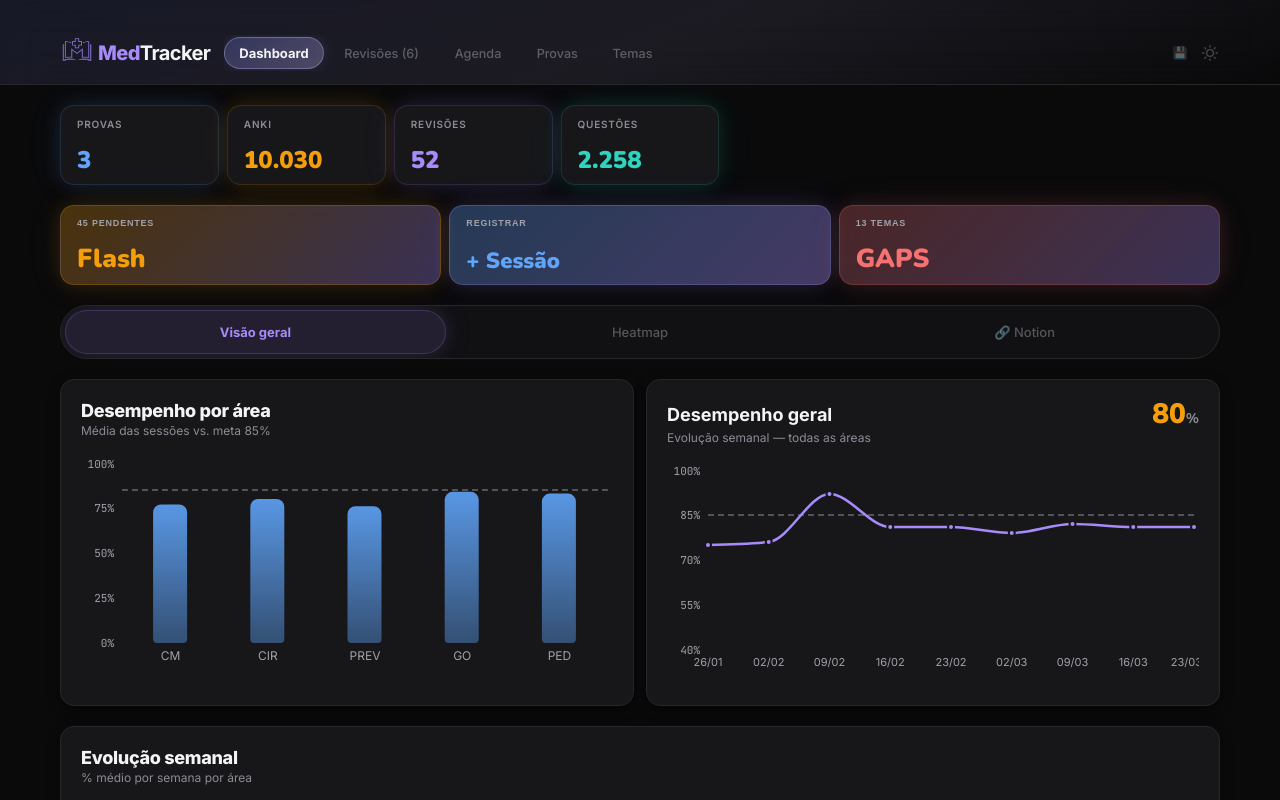
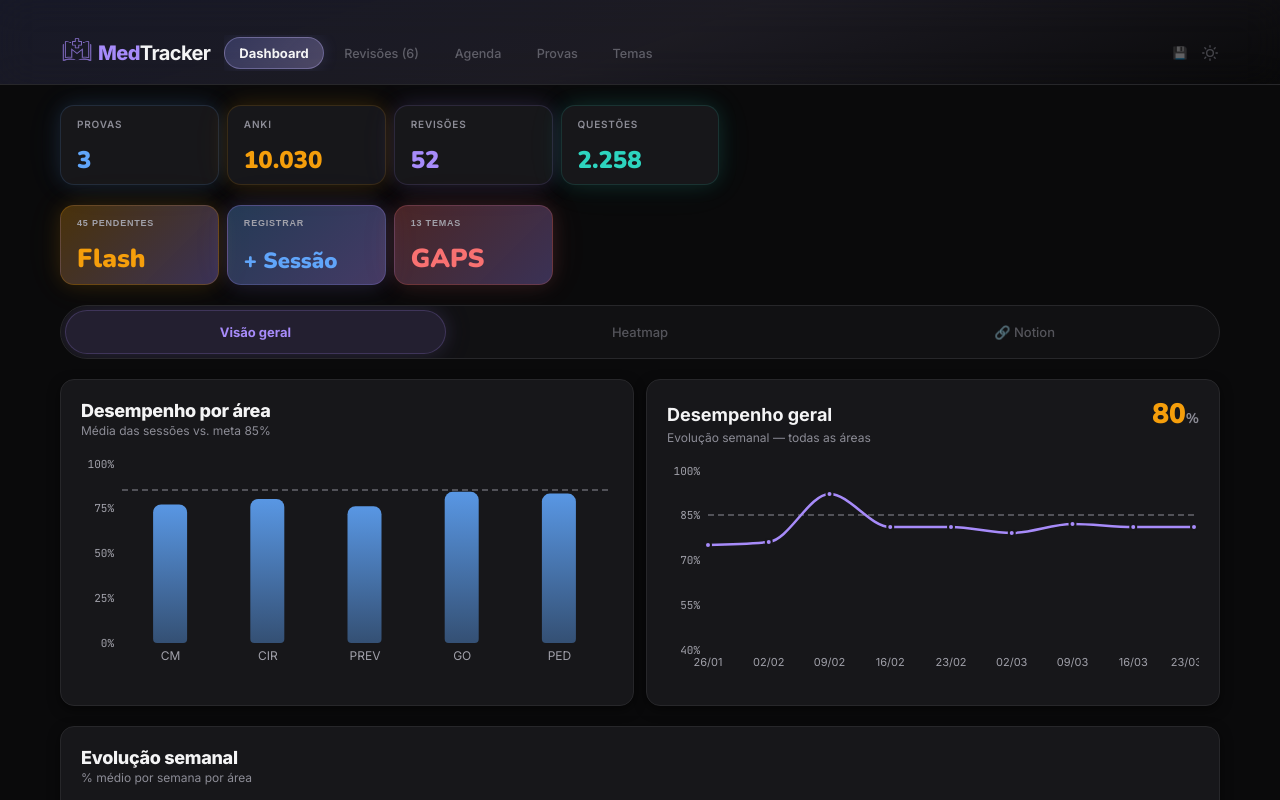
Before and after one commit to duiltonsuckel2-netizen/medtracker, a React (Vite) app: page / in a window 1280 px wide. Shown: the top 800 px of the page. Built offline with nearby package versions, Linux system fonts and the light colour scheme.

Commit message:
fix: alinhar action cards com stat cards no iPad/desktop
Action cards agora usam o mesmo grid auto-fill minmax(140px, 1fr)
dos stat cards, garantindo colunas alinhadas em todas as telas.

https://claude.ai/code/session_01DZfZcjTQsNXtJZgQ2zU9Ke

```diff
--- a/index.html
+++ b/index.html
@@ -77,7 +77,7 @@
     <script>
       // Purge old SW caches immediately — ensures PWA gets fresh files
       (function() {
-        var CURRENT = 'medtracker-v49';
+        var CURRENT = 'medtracker-v50';
         if ('caches' in window) {
           caches.keys().then(function(names) {
             names.forEach(function(name) {
--- a/public/sw.js
+++ b/public/sw.js
@@ -1,4 +1,4 @@
-const CACHE_NAME = 'medtracker-v49';
+const CACHE_NAME = 'medtracker-v50';
 
 self.addEventListener('install', () => {
   self.skipWaiting();
--- a/src/components/Dashboard.jsx
+++ b/src/components/Dashboard.jsx
@@ -273,7 +273,7 @@ function Dashboard({ revLogs, sessions, exams, reviews, dueCount, onNotionSync,
           </div>
         ))}
       </div>
-      <div style={{ display: "grid", gridTemplateColumns: "repeat(3, 1fr)", gap: S.sm }}>
+      <div style={{ display: "grid", gridTemplateColumns: "repeat(auto-fill, minmax(140px, 1fr))", gap: S.sm }}>
         <button className="card-interactive" onClick={onNavigateFlashcards} style={{ background: `linear-gradient(135deg, ${C.yellow}45, ${C.purple}50)`, border: `1px solid ${C.yellow}35`, borderRadius: R.xl, padding: `${S.md}px ${S.lg}px`, cursor: "pointer", display: "flex", flexDirection: "column", alignItems: "flex-start", justifyContent: "space-between", height: 80, boxSizing: "border-box", boxShadow: SH.glow(C.yellow), transition: "all 0.15s ease", textAlign: "left" }} onMouseEnter={(e) => { e.currentTarget.style.boxShadow = SH.glow(C.purple); }} onMouseLeave={(e) => { e.currentTarget.style.boxShadow = SH.glow(C.yellow); }}>
           <div style={{ fontSize: 9, color: C.text2, fontWeight: 600, textTransform: "uppercase", letterSpacing: 0.8 }}>{flashcardDecks.reduce((s, d) => s + d.cards.filter(c => !c.nextDue || c.nextDue <= today()).length, 0)} pendentes</div>
           <div style={{ fontSize: 26, fontWeight: 900, color: C.yellow, fontFamily: FN, lineHeight: 1 }}>Flash</div>
```
